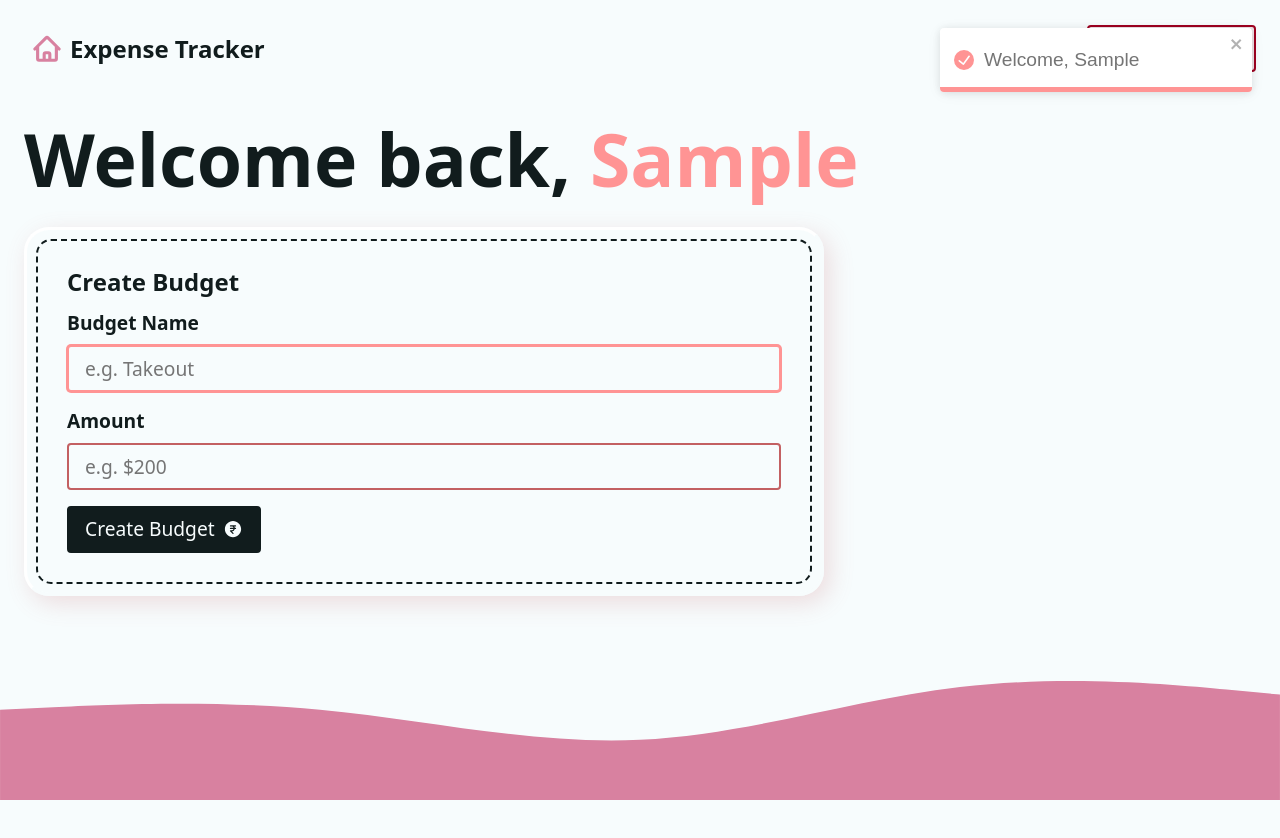
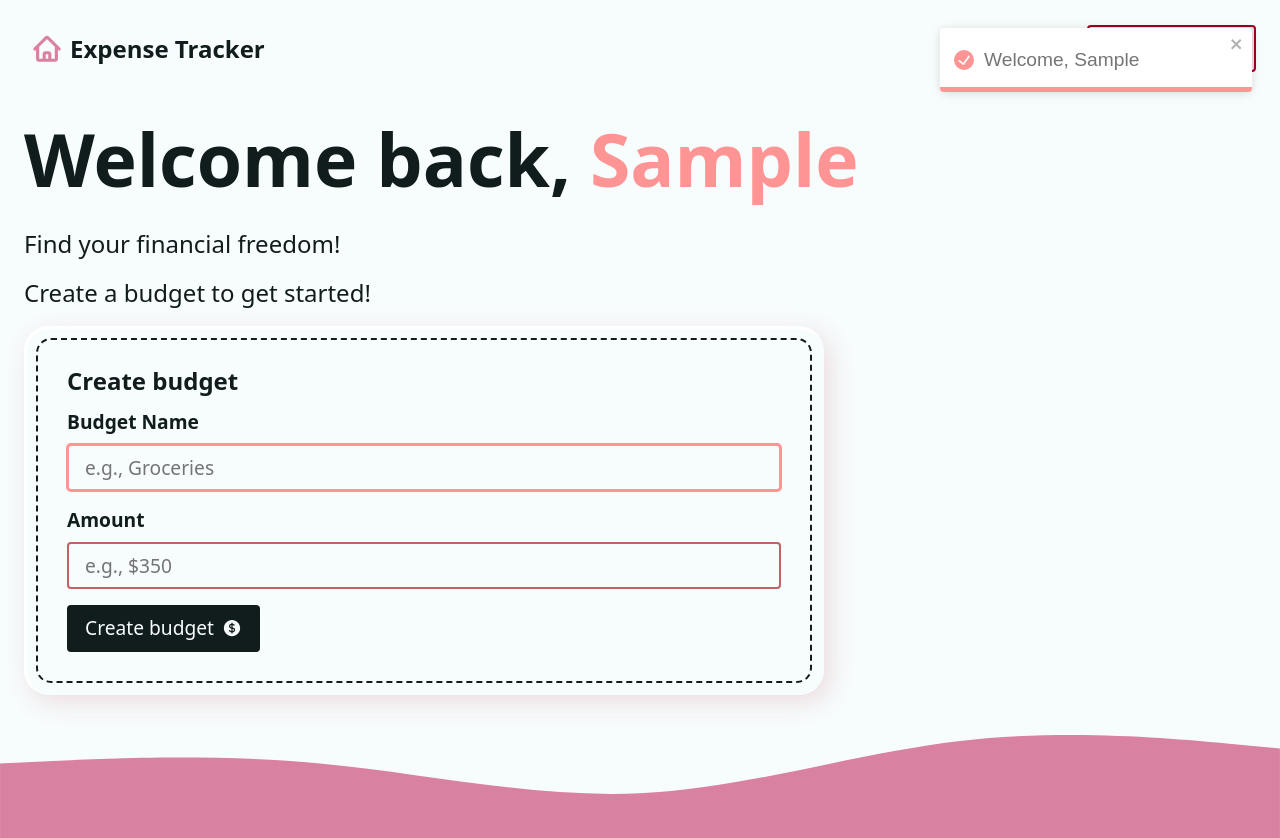
Before and after one commit to anniedavid13/expense-tracker, a React (Vite) app: page / in a window 1280 px wide. Both pictures are taken after typing "Sample" into the empty fields and a click on the button "Create Account". Shown: the top 838 px of the page. Before the commit the page ends 800 px from the top, so only its background shows below. Built offline with nearby package versions, Linux system fonts and the light colour scheme.

Commit message:
created add expenses form

```diff
--- a/src/components/AddBudgetForm.jsx
+++ b/src/components/AddBudgetForm.jsx
@@ -1,51 +1,72 @@
-import { CurrencyRupeeIcon } from '@heroicons/react/24/solid'
-import React, { useEffect } from 'react'
-import { useRef } from 'react'
-import {Form, useFetcher} from 'react-router-dom'
+// reacts
+import { useEffect, useRef } from "react";
+
+// rrd imports
+import { Form, useFetcher } from "react-router-dom"
+
+// library imports
+import { CurrencyDollarIcon } from "@heroicons/react/24/solid"
+
 const AddBudgetForm = () => {
-    const fetcher = useFetcher()
+  const fetcher = useFetcher();
   const isSubmitting = fetcher.state === "submitting"
 
-    const formRef  = useRef();
+  const formRef = useRef();
   const focusRef = useRef();
-    useEffect(()=>{
-        if(!isSubmitting) {
+
+  useEffect(() => {
+    if (!isSubmitting) {
       formRef.current.reset()
       focusRef.current.focus()
     }
   }, [isSubmitting])
+
   return (
-    <div className='form-wrapper'>
-        <h2 className='h3'>
-          Create Budget
+    <div className="form-wrapper">
+      <h2 className="h3">
+        Create budget
       </h2>
       <fetcher.Form
-        method='post'
-        className='grid-sm'
-        ref = {formRef}
+        method="post"
+        className="grid-sm"
+        ref={formRef}
       >
-            <div className='grid-xs'>
-                <label htmlFor='NewBudget'>Budget Name</label>
-                <input type = "text" name = "NewBudget" id = "NewBudget" placeholder = "e.g. Takeout" required ref ={focusRef}/>
+        <div className="grid-xs">
+          <label htmlFor="newBudget">Budget Name</label>
+          <input
+            type="text"
+            name="newBudget"
+            id="newBudget"
+            placeholder="e.g., Groceries"
+            required
+            ref={focusRef}
+          />
         </div>
-                <div className='grid-xs'>
-                    <label htmlFor='newBudgetAmount'> Amount</label>
-                    <input type = "number" step="0.01" name='newBudgetAmount' id= "newBudgetAmount" placeholder='e.g. $200' required inputMode="decimal" />
+        <div className="grid-xs">
+          <label htmlFor="newBudgetAmount">Amount</label>
+          <input
+            type="number"
+            step="0.01"
+            name="newBudgetAmount"
+            id="newBudgetAmount"
+            placeholder="e.g., $350"
+            required
+            inputMode="decimal"
+          />
         </div>
         <input type="hidden" name="_action" value="createBudget" />
-                <button type = "submit" className='btn btn--dark' disabled={isSubmitting}>
+        <button type="submit" className="btn btn--dark" disabled={isSubmitting}>
           {
-                        isSubmitting ? <span>Creating Budget..</span> :
+            isSubmitting ? <span>Submitting…</span> : (
               <>
-                            <span>Create Budget</span>
-                            <CurrencyRupeeIcon width={20} />
+                <span>Create budget</span>
+                <CurrencyDollarIcon width={20} />
               </>
-
+            )
           }
         </button>
       </fetcher.Form>
     </div>
   )
 }
-
 export default AddBudgetForm
--- /dev/null
+++ b/src/components/AddExpenseForm.jsx
@@ -0,0 +1,63 @@
+import { PlusCircleIcon } from '@heroicons/react/24/solid'
+import React, {useRef, useEffect} from 'react'
+import { useFetcher } from 'react-router-dom'
+
+const AddExpenseForm = ({budgets}) => {
+
+ const fetcher = useFetcher()
+ const isSubmitting = fetcher.state === 'submitting'
+ const formRef = useRef()
+ const focusRef = useRef()
+ useEffect(() => {
+    if (!isSubmitting) {
+      formRef.current.reset()
+      focusRef.current.focus()
+    }
+ }, [isSubmitting])
+  return (
+    <div className='form-wrapper'>
+        <h2 className="h3">Add New{" "}
+            <span className="accent">
+                {budgets.length === 1 && `${budgets.map((budg) => budg.name)}`}
+            </span> {" "}
+            Expense
+         </h2>
+         <fetcher.Form method="post" className='grid-sm' ref={formRef}>
+            <div className='expense-inputs'>
+                <div className='grid-xs'>
+                    <label htmlFor='newExpense'>Expense Name</label>
+                    <input type='text' name='newExpense' id='newExpense' placeholder='e.g., Coffee' required ref = {focusRef}/>
+                </div>
+                <div className='grid-xs'>
+                    <label htmlFor='newExpenseAmount'>Amount</label>
+                    <input type='number' step='0.01' name='newExpenseAmount' id='newExpenseAmount' placeholder='e.g., $5' required inputMode='decimal'/>
+                </div>
+            </div>
+            <div className='grid-xs' hidden = {budgets.length ===1}>
+                <label htmlFor='newExpenseBudget'>Budget Category</label>
+                <select name='newExpenseBudget' id='newExpenseBudget' required>
+                   {
+                     budgets.sort((a,b) => a.createdAt - b.createdAt).map((budget) => {
+                     return <option key={budget.id} value={budget.id}>{budget.name}</option>
+                     })
+                   }
+                </select>
+            </div>
+            <input type='hidden' name='_action' value='createExpense'/>
+            <button type="submit" className="btn btn--dark" disabled={isSubmitting}>
+          {
+            isSubmitting ? <span>Submitting…</span> : (
+              <>
+                <span>Add Expense</span>
+                <PlusCircleIcon width={20} />
+              </>
+            )
+          }
+        </button>
+         </fetcher.Form>
+
+    </div>
+  )
+}
+
+export default AddExpenseForm
--- a/src/helpers.js
+++ b/src/helpers.js
@@ -1,30 +1,48 @@
+export const waait = () => new Promise(res => setTimeout(res, Math.random() * 2000))
+
+
+// colors
 const generateRandomColor = () => {
-  const existingBudgetsLength = fetchData("budgets")?.length ?? 0;
-  return `${existingBudgetsLength * 34} 65% 50%`
+  const existingBudgetLength = fetchData("budgets")?.length ?? 0;
+  return `${existingBudgetLength * 34} 65% 50%`
 }
 
-export const waait = () => new Promise(res => setTimeout(res, Math.random() * 2000))
+// Local storage
+export const fetchData = (key) => {
+  return JSON.parse(localStorage.getItem(key));
+};
 
-//Local Storage
-export const fetchData = (key) => {
-    return JSON.parse(localStorage.getItem(key));
-  };
-//create budget
-
-export const createBudget = ({name, amount}) => {
+// create budget
+export const createBudget = ({
+  name, amount
+}) => {
   const newItem = {
     id: crypto.randomUUID(),
     name: name,
-    createdAT: Date.now(),
+    createdAt: Date.now(),
     amount: +amount,
-    color : generateRandomColor()
+    color: generateRandomColor()
   }
-
   const existingBudgets = fetchData("budgets") ?? [];
   return localStorage.setItem("budgets",
-  JSON.stringify([...existingBudgets, newItem]))
+    JSON.stringify([...existingBudgets, newItem]))
 }
-//delete-item
-export const deleteItem = ({key}) =>{
+//create expense
+export const createExpense = ({
+  name, amount, budgetId
+}) => {
+  const newItem = {
+    id: crypto.randomUUID(),
+    name: name,
+    createdAt: Date.now(),
+    amount: +amount,
+    budgetId: budgetId
+  }
+  const existingExpenses = fetchData("expenses") ?? [];
+  return localStorage.setItem("expenses",
+    JSON.stringify([...existingExpenses, newItem]))
+}
+// delete item
+export const deleteItem = ({ key }) => {
   return localStorage.removeItem(key)
 }
--- a/src/pages/Dashboard.jsx
+++ b/src/pages/Dashboard.jsx
@@ -7,8 +7,10 @@
 // components
 import Intro from "../components/Intro";
 import AddBudgetForm from "../components/AddBudgetForm";
+
 //  helper functions
-import { createBudget, fetchData, waait } from "../helpers"
+import { createBudget, fetchData, waait, createExpense } from "../helpers"
+import AddExpenseForm from "../components/AddExpenseForm";
 
 // loader
 export function dashboardLoader() {
@@ -19,9 +21,12 @@
 
 // action
 export async function dashboardAction({ request }) {
-  await waait()
+  await waait();
+
   const data = await request.formData();
-  const {_action, ...values} = Object.fromEntries(data)
+  const { _action, ...values } = Object.fromEntries(data)
+
+  // new user submission
   if (_action === "newUser") {
     try {
       localStorage.setItem("userName", JSON.stringify(values.userName))
@@ -30,6 +35,7 @@
       throw new Error("There was a problem creating your account.")
     }
   }
+
   if (_action === "createBudget") {
     try {
       createBudget({
@@ -41,7 +47,18 @@
       throw new Error("There was a problem creating your budget.")
     }
   }
-
+  if (_action === "createExpense") {
+    try {
+      createExpense({
+         name: values.newExpense,
+         amount: values.newExpenseAmount,
+          budgetId: values.newExpenseBudget
+      })
+      return toast.success(`Expense ${values.newExpense} added!`)
+    } catch (e) {
+      throw new Error("There was a problem creating your expense.")
+    }
+  }
 }
 
 const Dashboard = () => {
@@ -52,13 +69,21 @@
       {userName ? (
         <div className="dashboard">
           <h1>Welcome back, <span className="accent">{userName}</span></h1>
-          <div className="grid-sm">
-            {/* {budgets ? () : ()} */}
+            <div className="grid-sm">
+            {budgets && budgets.length > 0 ? (
             <div className="grid-lg">
               <div className="flex-lg">
                 <AddBudgetForm />
+                <AddExpenseForm budgets={budgets} />
               </div>
-            </div>
+            </div> ) : (
+              <div className="grid-sm">
+                <p>Find your financial freedom!</p>
+                <p>Create a budget to get started!</p>
+                <AddBudgetForm />
+              </div>
+            )
+            }
           </div>
         </div>
       ) : <Intro />}
```
Lines whose indentation alone changed are shown as unchanged.
